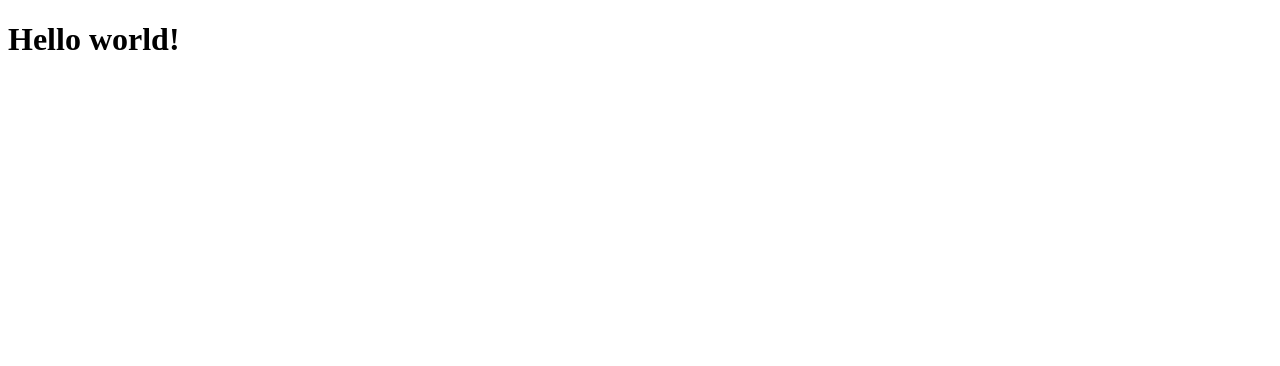
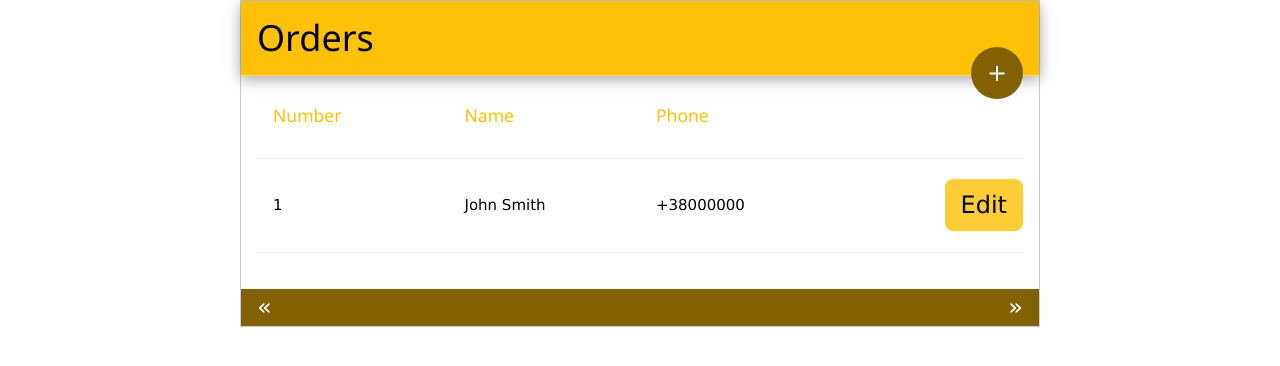
Before and after one commit to NataliiaZhurbenko/orders-test-task, a website: page static/index.html in a window 1280 px wide. Drawn offline with Linux system fonts and the light colour scheme.

Commit message:
Created template for the orders table

```diff
--- a/static/index.html
+++ b/static/index.html
@@ -1,8 +1,193 @@
-<!doctype html>
+<!DOCTYPE html>
 <html>
-	<head>
+<head>
+	<title>Orders</title>
+	<meta name="viewport" content="width=device-width, initial-scale=1">
+</head>
 
-	</head>
-	<body>
-		<h1>Hello world!</h1>
-	</body>
+<style>
+	*, ::before, ::after {
+		box-sizing: inherit;
+	}
+
+	html {
+		box-sizing: border-box;
+		overflow-x: hidden;
+	}
+
+	html, body {
+		font-family: Verdana,sans-serif;
+		font-size: 15px;
+		line-height: 1.5;
+	}
+
+	body {
+		max-width:800px;
+		margin:auto;
+		border:1px solid #ccc;
+	}
+
+	header {
+		display: block;
+	}
+
+	h1,
+	h3{
+		font-family: "Segoe UI",Arial,sans-serif;
+		font-weight: 400;
+		margin: 10px 0;
+	}
+
+	h1 {
+		font-size: 36px;
+	}
+	hr {
+		border: 0;
+		border-top: 1px solid #eee;
+		margin: 20px 0;
+		box-sizing: content-box;
+		height: 0;
+		overflow: visible;
+	}
+	.container,
+	.panel{
+		padding:0.01em 16px
+	}
+
+	.panel{
+		margin-top:16px;
+		margin-bottom:16px
+	}
+
+	.theme {
+		color:#000 !important;
+		background-color:#ffc107 !important
+	}
+
+	.theme-l1 {
+		color:#000 !important;
+		background-color:#ffcd37 !important
+	}
+
+	.theme-l2 {
+		color:#000 !important;
+		background-color:#ffda69 !important
+	}
+
+	.theme-action {
+		color:#fff !important;
+		background-color:#826200 !important
+	}
+
+	.text-theme {
+		color:#ffc107 !important
+	}
+
+	.theme-dark {
+		color:#fff !important;
+		background-color:#826200 !important
+	}
+
+	.card{
+		box-shadow:0 4px 10px 0 rgba(0,0,0,0.2),0 4px 20px 0 rgba(0,0,0,0.19)
+	}
+
+	.btn{
+		border:none;
+		display:inline-block;
+		padding:8px 16px;
+		vertical-align:middle;
+		overflow:hidden;
+		text-decoration:none;
+		color:inherit;
+		background-color:inherit;
+		text-align:center;
+		cursor:pointer;
+		white-space:nowrap
+	}
+	.btn:hover{
+		box-shadow:0 8px 16px 0 rgba(0,0,0,0.2),0 6px 20px 0 rgba(0,0,0,0.19)
+	}
+
+	.large{
+		font-size:24px!important
+	}
+
+	.circle{
+		border-radius:50%
+	}
+
+	.right{
+		float:right!important
+	}
+
+	.container:after,
+	.container:before,
+	.panel:after,
+	.panel:before,
+	.row:after,
+	.row:before{
+		content:"";
+		display:table;
+		clear:both
+	}
+	.col{
+		float:left;
+		width:100%
+	}
+
+	.col.s3{
+		width:24.99999%
+	}
+
+	.round-large{
+		border-radius:8px
+	}
+
+</style>
+
+<body>
+	<header class="container card theme">
+		<h1>Orders</h1>
+	</header>
+
+	<div class="container theme-l2" style="position:relative">
+		<a class="btn large circle theme-action right" style="position:absolute;top:-28px;right:16px;">+</a>
+	</div>
+
+	<div class="panel">
+		<div class="row text-theme">
+			<div class="col s3 container">
+				<h3>Number</h3>
+			</div>
+			<div class="col s3 container">
+				<h3>Name</h3>
+			</div>
+			<div class="col s3 container">
+				<h3>Phone</h3>
+			</div>
+		</div>
+
+		<hr>
+
+		<div class="row">
+			<div class="col s3 container">
+				<p>1</p>
+			</div>
+			<div class="col s3 container">
+				<p>John Smith</p>
+			</div>
+			<div class="col s3 container">
+				<p>+38000000</p>
+			</div>
+			<div>
+				<a class="btn large round-large theme-l1 right">Edit</a>
+			</div>
+		</div>
+		<hr>
+	</div>
+
+<div class="container theme-dark large">«<span class="right">»</span></div>
+
+</body>
+</html>
```
